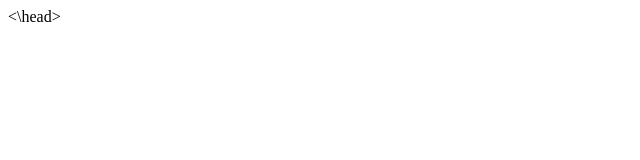
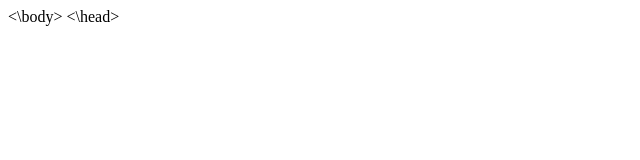
Before and after one commit to Manish-100988/git-course, a plain HTML site: page index.html in a window 1280 px wide. Shown: the full height of the page, 0-640 px from the left. Drawn offline with Linux system fonts and the light colour scheme.

Commit message:
adding header.css

```diff
--- a/index.html
+++ b/index.html
@@ -1,5 +1,7 @@
 <html>
 <head>
+<body>
 
+<\body>
 <\head>
 </html>
```
Also changed, not shown: header.css (added).
